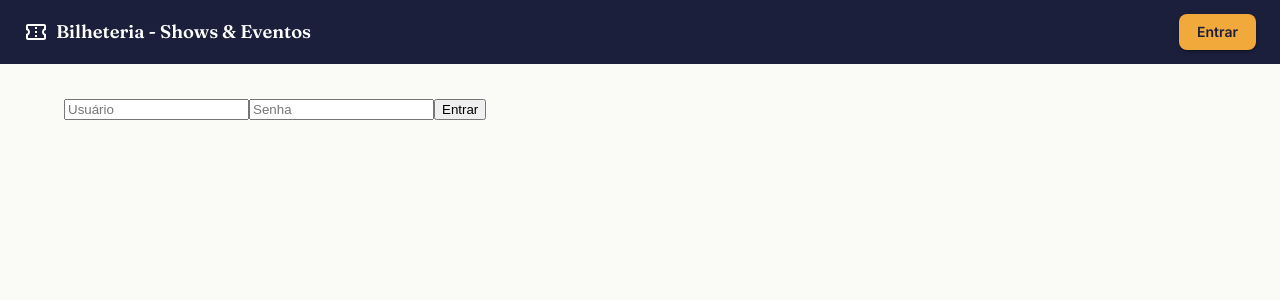
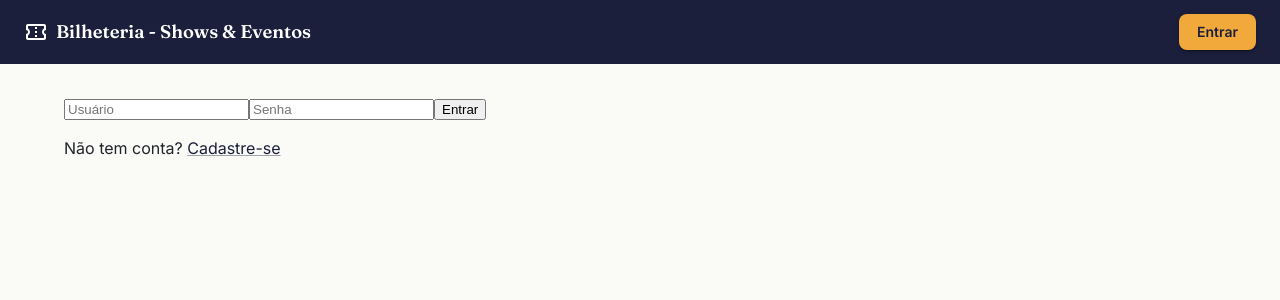
Before and after one commit to josiane-silwa/desafioEliteDev, a React (Vite) app in the folder frontend/: page /entrar in a window 1280 px wide. Shown: the top 300 px of the page. Built offline with nearby package versions, Linux system fonts and the light colour scheme; no server answers.

Commit message:
Liberacao do botao de cadastro de novos usuarios

```diff
--- a/frontend/src/pages/auth/LoginPage.jsx
+++ b/frontend/src/pages/auth/LoginPage.jsx
@@ -8,7 +8,7 @@
 // import Button from "@mui/material/Button";
 // import Stack from "@mui/material/Stack";
 // import Alert from "@mui/material/Alert";
-// import Link from "@mui/material/Link";
+import Link from "@mui/material/Link";
 
 // import { useAuth } from "../../context/AuthContext";
 import { useAuth } from "../../context/useAuth";
@@ -114,6 +114,9 @@
       <button type="submit" disabled={submetendo}>
         {submetendo ? "Entrando..." : "Entrar"}
       </button>
+      <p>
+        Não tem conta? <Link to="/cadastro">Cadastre-se</Link>
+      </p>
     </form>
   );
 }
```
Also changed, not shown: 3 other files (tests, documents, lock files or other folders).
